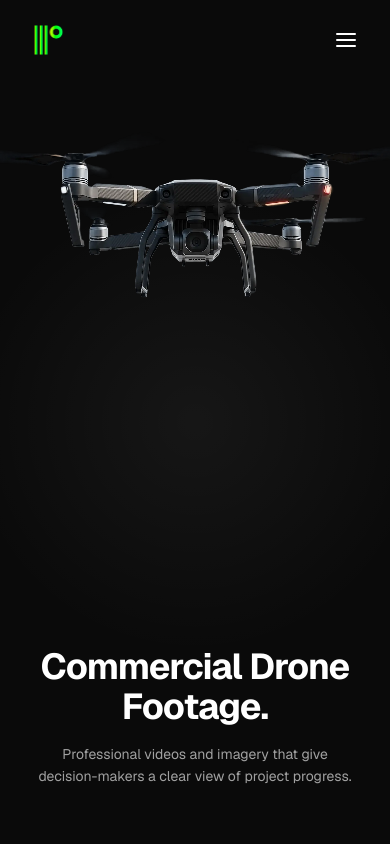
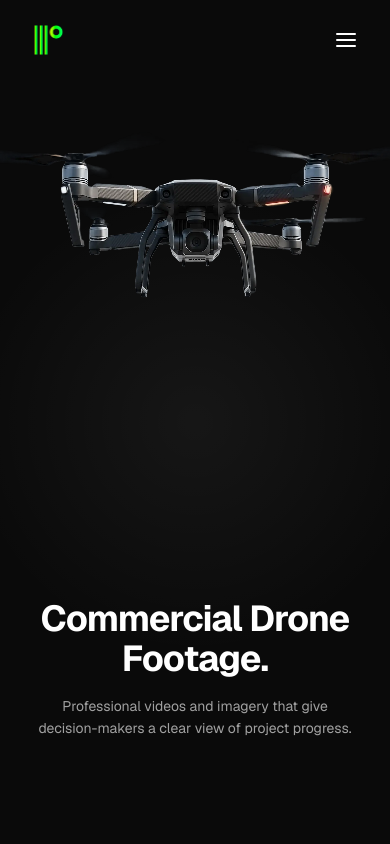
Before and after one commit to kasimhusain429/drone, a Next.js app: page / in a window 390 px wide. Shown: the top 844 px of the page. Built offline with nearby package versions, Linux system fonts and the light colour scheme.

Commit message:
feat: implement home page with GSAP scroll-driven canvas animations

```diff
--- a/app/page.tsx
+++ b/app/page.tsx
@@ -58,7 +58,7 @@ export default function Home() {
       }
     };
 
-    let mm = gsap.matchMedia(containerRef);
+    const mm = gsap.matchMedia(containerRef);
 
     mm.add("(min-width: 768px)", () => {
       // MASTER ROTATION TIMELINE
@@ -345,7 +345,7 @@ export default function Home() {
       </header>
 
       {/* 1. Hero */}
-      <section ref={heroRef} className="h-screen w-full relative z-10 flex flex-col justify-end md:justify-center items-center md:items-start pb-8 md:pb-0 px-8 md:px-24">
+      <section ref={heroRef} className="h-[100dvh] w-full relative z-10 flex flex-col justify-end md:justify-center items-center md:items-start pb-20 md:pb-0 px-8 md:px-24">
         <div className="max-w-[400px] text-center md:text-left mx-auto md:mx-0">
           <h1 className="text-4xl md:text-6xl font-bold leading-[1.1] mb-4 md:mb-6 tracking-tight">
             Commercial<br className="hidden md:block"/> Drone Footage.
@@ -358,7 +358,7 @@ export default function Home() {
 
       {/* 2. Commercial Card */}
       <section ref={card1Ref} className="h-[120vh] w-full relative z-20 flex items-center justify-center">
-        <div ref={c1Container} className="w-[90vw] md:w-[90vw] max-w-[1200px] h-[85vh] md:h-[70vh] bg-[#191919]/60 backdrop-blur-[20px] border border-white/10 rounded-[40px] shadow-2xl flex flex-col justify-between p-8 md:p-12">
+        <div ref={c1Container} className="w-[90vw] md:w-[90vw] max-w-[1200px] h-auto min-h-[85vh] md:h-[70vh] md:min-h-0 bg-[#191919]/60 backdrop-blur-[20px] border border-white/10 rounded-[40px] shadow-2xl flex flex-col justify-between p-8 md:p-12">
           <div className="flex justify-between items-center text-white">
             <div className="flex items-center gap-2">
                <svg width="16" height="16" viewBox="0 0 24 24" fill="none" stroke="currentColor" strokeWidth="2" strokeLinecap="round" strokeLinejoin="round"><path d="M18 6 6 18"/><path d="m6 6 12 12"/></svg>
@@ -368,7 +368,7 @@ export default function Home() {
           </div>
           <div className="flex flex-col md:flex-row justify-between items-center w-full mt-8 md:mt-8 text-white gap-[30vh] md:gap-0">
             <div ref={c1Left} className="w-full md:w-[25%] text-center md:text-left">
-              <h2 className="text-3xl md:text-5xl font-bold tracking-tight mb-2 md:mb-4">Roofing &<br className="hidden md:block"/>Solar</h2>
+              <h2 className="text-3xl md:text-5xl font-bold tracking-tight mb-2 md:mb-4">Roofing & <br className="hidden md:block"/>Solar</h2>
               <p className="text-neutral-400 text-sm md:text-base">Detailed thermal and visual inspections.</p>
             </div>
             <div className="hidden md:block w-[50%]"></div>
@@ -378,7 +378,7 @@ export default function Home() {
             </div>
           </div>
           <div ref={c1Bottom} className="flex flex-col md:flex-row justify-between items-center md:items-end text-white gap-6 md:gap-0 mt-8 md:mt-0 text-center md:text-left">
-            <h3 className="text-xl md:text-3xl font-medium tracking-tight">FAA-107 Certified<br className="hidden md:block"/>and Fully Insured</h3>
+            <h3 className="text-xl md:text-3xl font-medium tracking-tight">FAA-107 Certified <br className="hidden md:block"/>and Fully Insured</h3>
             <button className="px-8 py-3 bg-white/10 rounded-full text-sm font-medium hover:bg-white/20 transition flex items-center gap-2">
               Learn More
               <svg width="16" height="16" viewBox="0 0 24 24" fill="none" stroke="currentColor" strokeWidth="2" strokeLinecap="round" strokeLinejoin="round"><path d="M5 12h14"/><path d="m12 5 7 7-7 7"/></svg>
@@ -394,7 +394,7 @@ export default function Home() {
 
       {/* 4. Residential Card */}
       <section ref={card2Ref} className="h-[120vh] w-full relative z-20 flex items-center justify-center -mt-16">
-        <div ref={c2Container} className="w-[90vw] md:w-[90vw] max-w-[1200px] h-[85vh] md:h-[70vh] bg-[#191919]/60 backdrop-blur-[20px] border border-white/10 rounded-[40px] shadow-2xl flex flex-col justify-between p-8 md:p-12">
+        <div ref={c2Container} className="w-[90vw] md:w-[90vw] max-w-[1200px] h-auto min-h-[85vh] md:h-[70vh] md:min-h-0 bg-[#191919]/60 backdrop-blur-[20px] border border-white/10 rounded-[40px] shadow-2xl flex flex-col justify-between p-8 md:p-12">
           <div className="flex justify-between items-center text-white">
             <div className="flex items-center gap-2">
                <svg width="16" height="16" viewBox="0 0 24 24" fill="none" stroke="currentColor" strokeWidth="2" strokeLinecap="round" strokeLinejoin="round"><path d="M18 6 6 18"/><path d="m6 6 12 12"/></svg>
@@ -404,7 +404,7 @@ export default function Home() {
           </div>
           <div className="flex flex-col md:flex-row justify-between items-center w-full mt-8 md:mt-8 text-white gap-[30vh] md:gap-0">
             <div ref={c2Left} className="w-full md:w-[25%] text-center md:text-left">
-              <h2 className="text-3xl md:text-5xl font-bold tracking-tight mb-2 md:mb-4">Real Estate &<br className="hidden md:block"/>Construction</h2>
+              <h2 className="text-3xl md:text-5xl font-bold tracking-tight mb-2 md:mb-4">Real Estate & <br className="hidden md:block"/>Construction</h2>
             </div>
             <div className="hidden md:block w-[50%]"></div>
             <div ref={c2Right} className="w-full md:w-[25%] text-center md:text-right">
@@ -412,7 +412,7 @@ export default function Home() {
             </div>
           </div>
           <div ref={c2Bottom} className="flex flex-col md:flex-row justify-between items-center md:items-end text-white gap-6 md:gap-0 mt-8 md:mt-0 text-center md:text-left">
-            <h3 className="text-xl md:text-3xl font-medium tracking-tight">FAA-107 Certified<br className="hidden md:block"/>and Fully Insured</h3>
+            <h3 className="text-xl md:text-3xl font-medium tracking-tight">FAA-107 Certified <br className="hidden md:block"/>and Fully Insured</h3>
             <button className="px-8 py-3 bg-white/10 rounded-full text-sm font-medium hover:bg-white/20 transition flex items-center gap-2">
               Learn More
               <svg width="16" height="16" viewBox="0 0 24 24" fill="none" stroke="currentColor" strokeWidth="2" strokeLinecap="round" strokeLinejoin="round"><path d="M5 12h14"/><path d="m12 5 7 7-7 7"/></svg>
```
